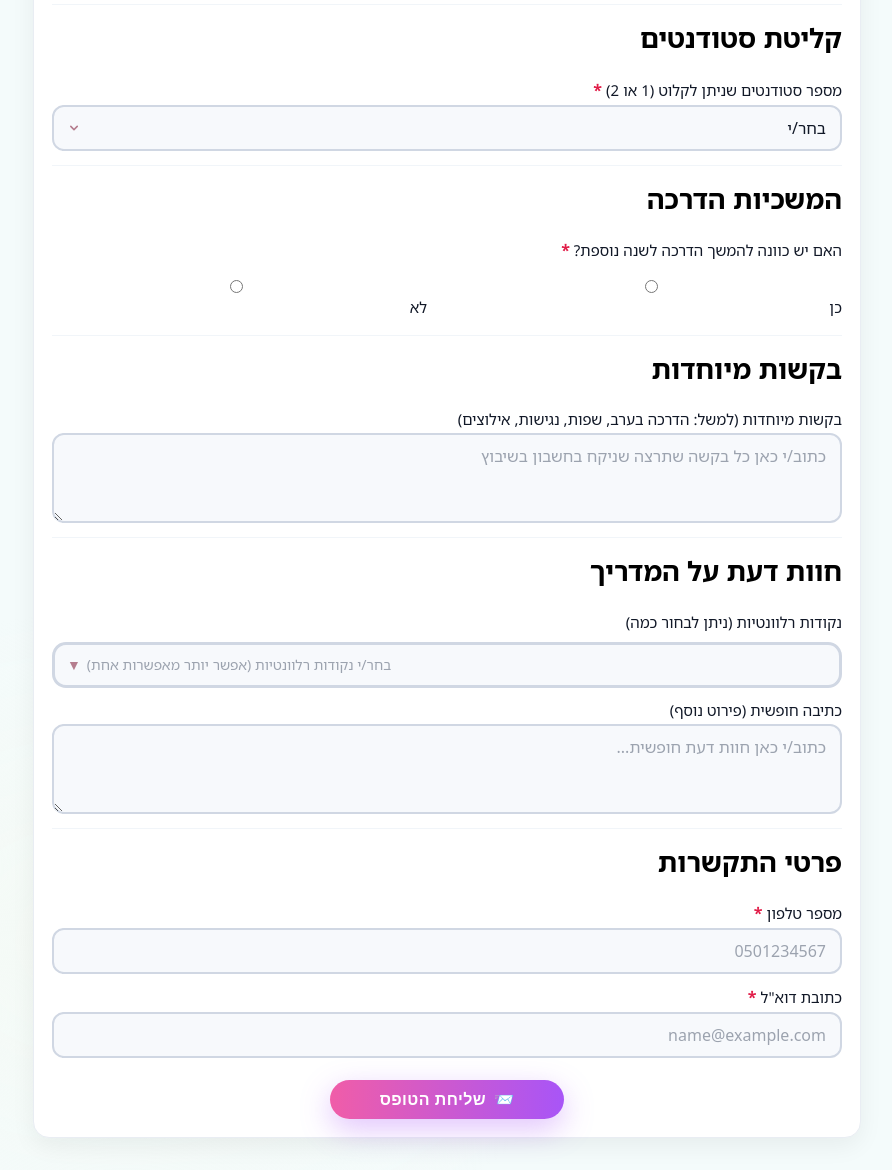
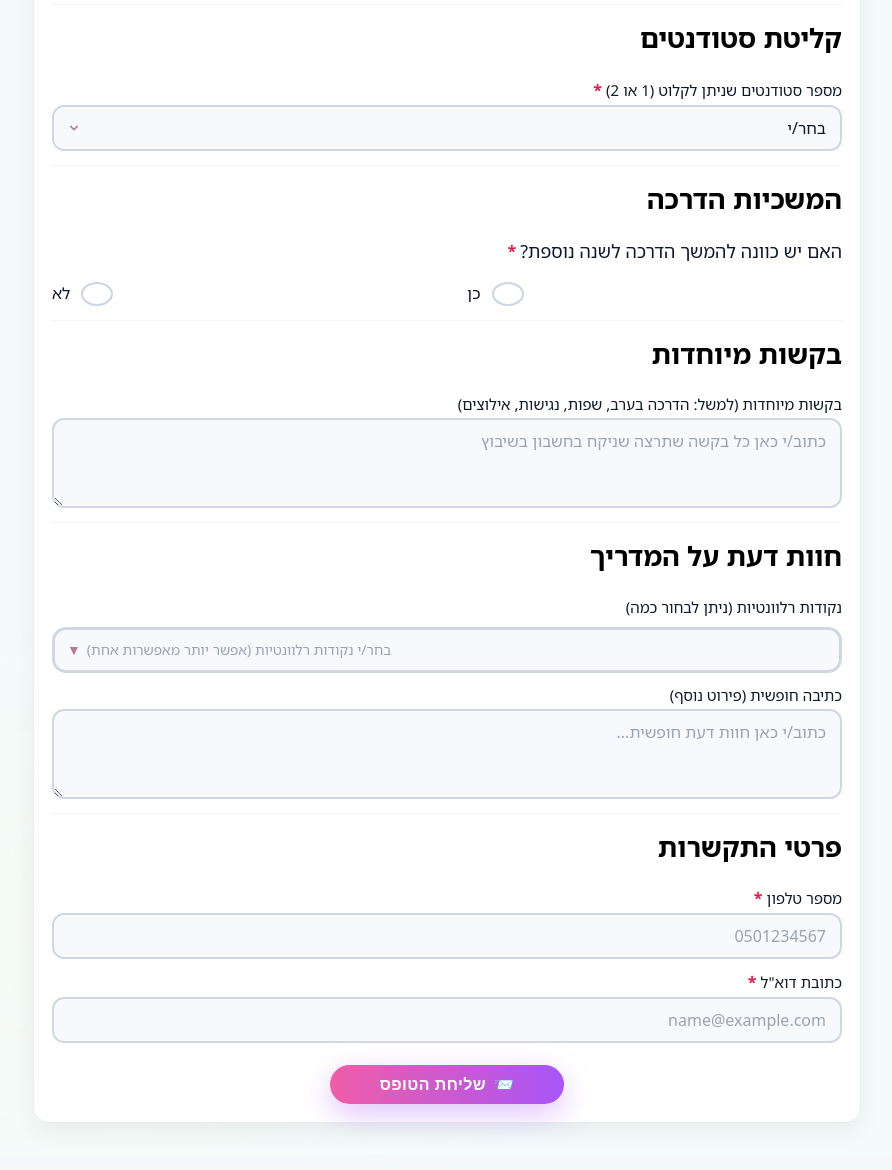
Before and after one commit to 1not2me/mentor-mapping-survey, a Flask app: page / in a window 1280 px wide. Shown: the part 1127-2297 px from the top of the page, without its empty margins (193-1085 px from the left). After the commit the page ends 2259 px from the top, so only its background shows below. Run offline with Flask 3, Linux system fonts and the light colour scheme.

Commit message:
Update index.html

```diff
--- a/templates/index.html
+++ b/templates/index.html
@@ -120,20 +120,21 @@
      <section class="form-section">
   <h2>המשכיות הדרכה</h2>
 
-        <label class="required">
+  <div class="required">
     <span class="label-text">האם יש כוונה להמשך הדרכה לשנה נוספת?</span>
     <div class="radio-group">
-            <label>
+      <label class="radio-option">
+        <span>כן</span>
         <input type="radio" name="continue_mentoring" value="כן" required>
-              <span>כן</span>
       </label>
-            <label>
+      <label class="radio-option">
+        <span>לא</span>
         <input type="radio" name="continue_mentoring" value="לא" required>
-              <span>לא</span>
       </label>
     </div>
-        </label>
+  </div>
 </section>
+
 
       <!-- בקשות מיוחדות -->
       <section class="form-section">
```
Lines whose indentation alone changed are shown as unchanged.
